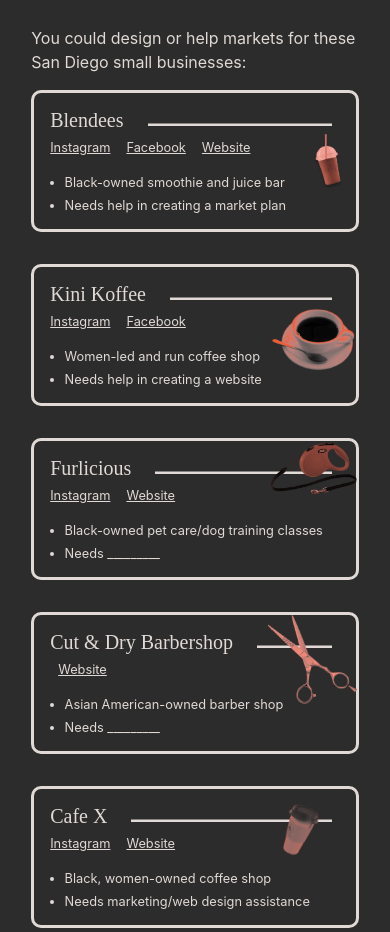
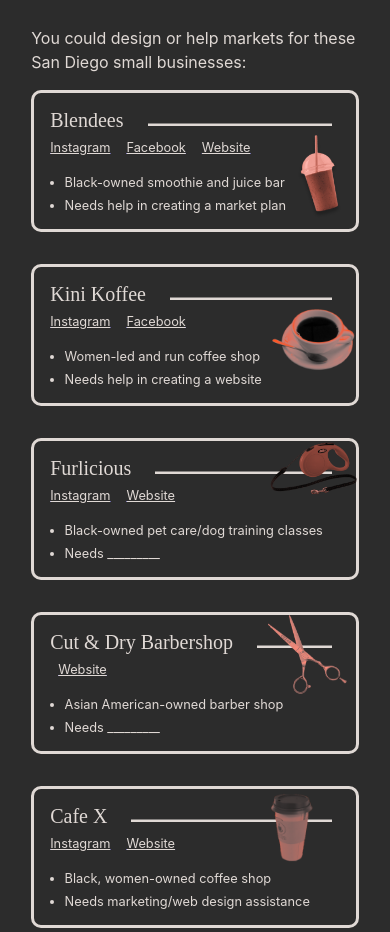
Before and after one commit to ucsddesignco/powerup, a React (Create React App) app: page / in a window 390 px wide. Shown: the part 2220-3152 px from the top of the page. Built offline with nearby package versions, Linux system fonts and the light colour scheme; a web font is replaced by a local one.

Commit message:
Resizing Stickers

```diff
--- a/src/App.css
+++ b/src/App.css
@@ -857,14 +857,14 @@ a:hover {
 
   .cards-item1-img {
     display: flex;
-    height: 85px;
-    width: 40px;
+    height: 150px;
+    width: 60px;
     background-image: url("./assets/images/cards-imgs/smoothie\ 1.png");
     position: absolute;
     background-size: contain;
     background-repeat: no-repeat;
     z-index: 300;
-    margin-left: 70vw;
+    margin-left: 65vw;
   }
 
   .cards-item2-img {
@@ -905,8 +905,8 @@ a:hover {
 
   .cards-item5-img {
     display: flex;
-    height: 90px;
-    width: 90px;
+    height: 80px;
+    width: 80px;
     background-image: url("./assets/images/cards-imgs/scissors.png");
     position: absolute;
     background-size: contain;
@@ -917,8 +917,8 @@ a:hover {
 
   .cards-item6-img {
     display: flex;
-    height: 96px;
-    width: 60px;
+    height: 90px;
+    width: 50px;
     background-image: url("./assets/images/cards-imgs/cafex.png");
     position: absolute;
     background-size: contain;
```
Also changed, not shown: src/assets/images/cards-imgs/cafex.png.
